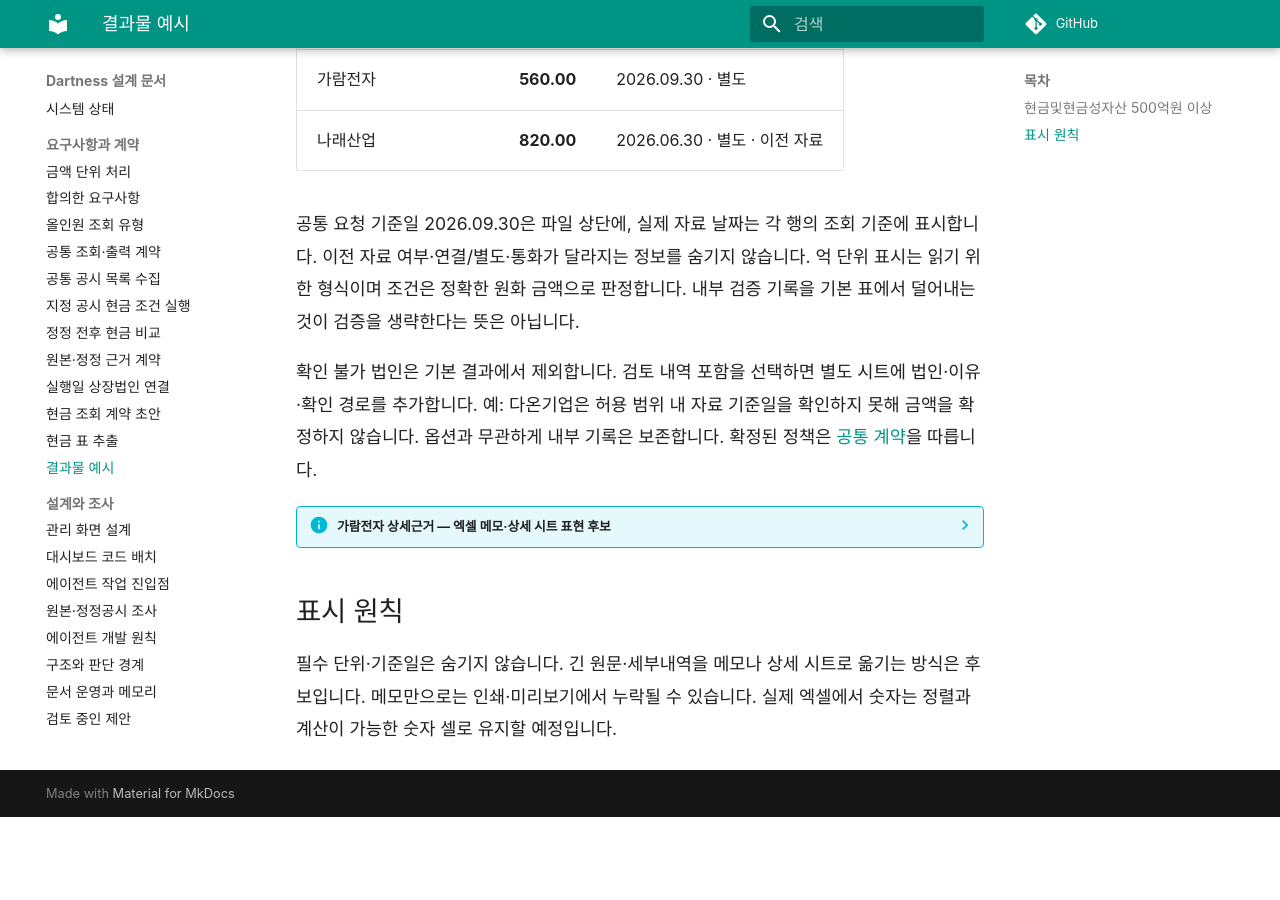
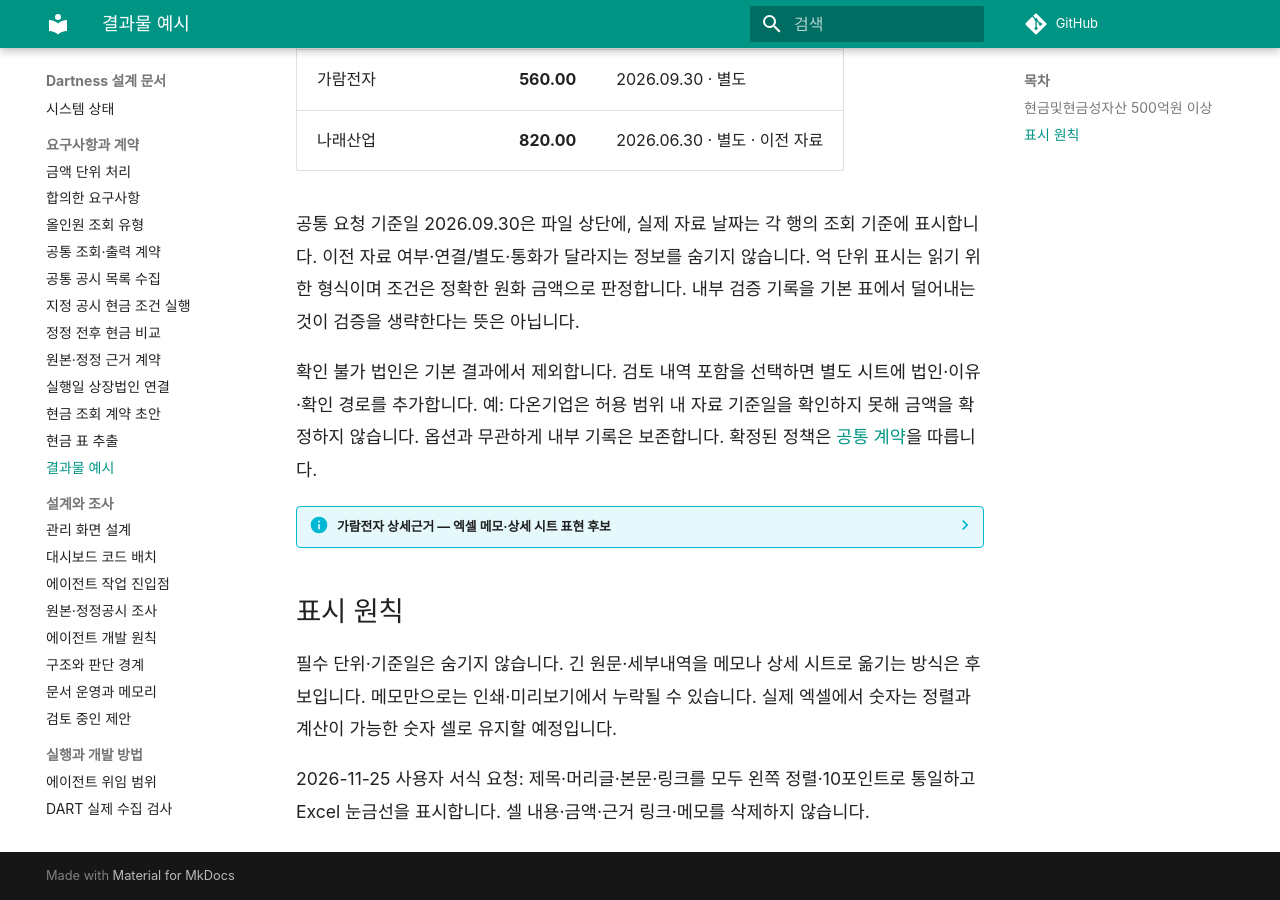
Before and after one commit to YUJAEYUN/Dartness, an MkDocs documentation site: the page built from docs/specs/output-example.md, in a window 1280 px wide and 900 px high, scrolled down 676 px. Built offline with MkDocs 1.6.1 and Material for MkDocs 9.7.7, drawn with Linux system fonts in a browser that asks for light colours; comment, search, counter and statistics services are not loaded; before the commit the page ends 1493 px from its top, so only the background shows below that.

Commit message:
엑셀 왼쪽 정렬·10포인트와 눈금 표시 (#96)
* 엑셀 왼쪽 정렬과 10포인트 적용 및 눈금 복원

* 엑셀 서식 변경 브리핑과 생성 자료 연결

````diff
--- /dev/null
+++ b/docs/briefings/0096-workbook-style.md
@@ -0,0 +1,45 @@
+---
+pr: 96
+issue: 95
+date: 2026-11-25
+stages: [I]
+---
+
+# 엑셀 왼쪽 정렬·10포인트와 눈금 표시
+
+## 한 줄 요약
+
+사용자 요청대로 엑셀의 제목·머리글·본문·링크를 왼쪽 정렬·10포인트로 통일하고 눈금선을 표시합니다.
+
+## 지도에서의 위치
+
+```mermaid
+flowchart LR
+    H[조건 비교] --> I[엑셀 결과]
+    classDef changed fill:#dbeafe,stroke:#2563eb,stroke-width:3px
+    class I changed
+```
+
+I의 서식만 변경합니다. 지정 공시 단계의 한계는 유지합니다.
+
+## 무엇이 달라졌나
+
+숨겼던 눈금선을 다시 표시합니다. 셀을 삭제한 것은 아니며 금액·날짜·범위·원문 링크·메모는 유지합니다.
+
+## 누가 무엇을 정했나
+
+사용자가 왼쪽 정렬·10포인트를 요청했습니다. 에이전트는 빈 공간이 하얗게 보인 원인이 눈금선 숨김임을 확인하고 표시를 복원했습니다.
+
+## 확인해 주세요
+
+추가 결정은 없습니다. 기존 세 열과 근거 보존을 유지합니다.
+
+## 확인한 것과 못 한 것
+
+재생성 XLSX의 값·링크·메모·서식과 기존 검사를 확인합니다. 실제 Excel 데스크톱의 모든 표시 환경을 검사한 것은 아닙니다.
+
+## 근거
+
+- [PR #96](https://github.com/YUJAEYUN/Dartness/pull/96), [이슈 #95](https://github.com/YUJAEYUN/Dartness/issues/95)
+- [출력 예시](../specs/output-example.md), [지정 공시 실행](../specs/cash-report-slice.md)
+- 구현: src/dartness/cash_workbook.py
--- a/docs/specs/output-example.md
+++ b/docs/specs/output-example.md
@@ -30,3 +30,5 @@
 ## 표시 원칙
 
 필수 단위·기준일은 숨기지 않습니다. 긴 원문·세부내역을 메모나 상세 시트로 옮기는 방식은 후보입니다. 메모만으로는 인쇄·미리보기에서 누락될 수 있습니다. 실제 엑셀에서 숫자는 정렬과 계산이 가능한 숫자 셀로 유지할 예정입니다.
+
+2026-11-25 사용자 서식 요청: 제목·머리글·본문·링크를 모두 왼쪽 정렬·10포인트로 통일하고 Excel 눈금선을 표시합니다. 셀 내용·금액·근거 링크·메모를 삭제하지 않습니다.
--- a/mkdocs.yml
+++ b/mkdocs.yml
@@ -70,6 +70,7 @@ nav:
       - CI와 브랜치 설정: guides/ci.md
       - 개발 작업 흐름: guides/development-workflow.md
   - 작업 브리핑:
+      - "#96 엑셀 왼쪽 정렬·10포인트": briefings/0096-workbook-style.md
       - "#93 M1 지정 공시 현금 실행": briefings/0093-cash-report-slice.md
       - "#91 정정 전후 현금 비교": briefings/0091-correction-cash-comparison.md
       - "#89 원본·정정 근거 대조": briefings/0089-correction-evidence.md
````
Also changed, not shown: docs/briefings/index.md (+1 -0 lines), docs/specs/cash-report-slice.md (+2 -0 lines), 3 other files.
